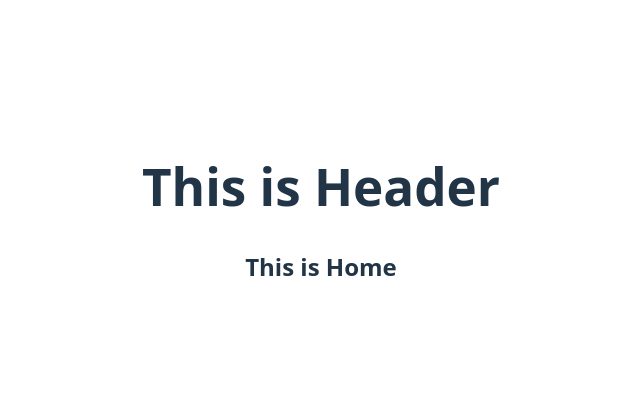
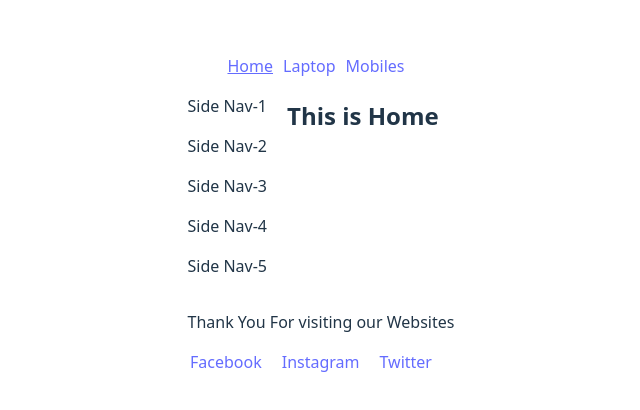
Before and after one commit to Rahaman-Atikur/React-Router-Recap, a React (Vite) app: page / in a window 1280 px wide. Shown: the part 186-596 px from the top of the page, without its empty margins (319-959 px from the left). Built offline with nearby package versions, Linux system fonts and the light colour scheme.

Commit message:
Phase Three done:Nav Link, Css Adding, Footer Fixed Concepts

```diff
--- /dev/null
+++ b/src/Components/Footer/Footer.css
@@ -0,0 +1,3 @@
+ a {
+    margin-right: 20px;
+}
--- /dev/null
+++ b/src/Components/Footer/Footer.jsx
@@ -0,0 +1,15 @@
+import React from 'react';
+import "./Footer.css"
+
+const Footer = () => {
+    return (
+        <div>
+            <p>Thank You For visiting our Websites</p>
+            <a href="/fb">Facebook</a>
+            <a href="/In">Instagram</a>
+            <a href="/twi">Twitter</a>
+        </div>
+    );
+};
+
+export default Footer;
--- /dev/null
+++ b/src/Components/Header/Header.css
@@ -0,0 +1,6 @@
+nav a{
+    margin-right: 10px;
+}
+nav a.active{
+    text-decoration: underline;
+}
--- a/src/Components/Header/Header.jsx
+++ b/src/Components/Header/Header.jsx
@@ -1,9 +1,16 @@
 import React from 'react';
+import { Link, NavLink } from 'react-router';
+import "./Header.css";
 
 const Header = () => {
     return (
         <div>
-            <h1>This is Header</h1>
+            <nav>
+                <NavLink to="/">Home</NavLink>
+                <NavLink to="/laptop">Laptop</NavLink>
+                <NavLink to="/mobiles">Mobiles</NavLink>
+            </nav>
+
         </div>
     );
 };
--- /dev/null
+++ b/src/Components/Laptop/Laptop.jsx
@@ -0,0 +1,11 @@
+import React from 'react';
+
+const Laptop = () => {
+    return (
+        <div>
+            <h2>This is Laptop</h2>
+        </div>
+    );
+};
+
+export default Laptop;
--- /dev/null
+++ b/src/Components/Root/Root.css
@@ -0,0 +1,5 @@
+.root-main{
+    display: flex;
+    gap: 20px;
+
+}
--- a/src/Components/Root/Root.jsx
+++ b/src/Components/Root/Root.jsx
@@ -1,12 +1,21 @@
 import React from 'react';
 import Header from '../Header/Header';
 import { Outlet } from 'react-router';
+import Footer from '../Footer/Footer';
+import Sidebar from '../Sidebar/Sidebar';
+import "./Root.css"
 
 const Root = () => {
     return (
         <div>
             <Header></Header>
-            <Outlet></Outlet>
+            <div className='root-main'>
+                <aside>
+                    <Sidebar></Sidebar>
+                </aside>
+                <Outlet></Outlet>
+            </div>
+            <Footer></Footer>
         </div>
     );
 };
--- /dev/null
+++ b/src/Components/Sidebar/Sidebar.jsx
@@ -0,0 +1,15 @@
+import React from 'react';
+
+const Sidebar = () => {
+    return (
+        <div>
+            <p>Side Nav-1</p>
+            <p>Side Nav-2</p>
+            <p>Side Nav-3</p>
+            <p>Side Nav-4</p>
+            <p>Side Nav-5</p>
+        </div>
+    );
+};
+
+export default Sidebar;
--- a/src/main.jsx
+++ b/src/main.jsx
@@ -9,6 +9,7 @@
 import Root from './Components/Root/Root.jsx';
 import Home from './Components/Home/Home.jsx';
 import Mobiles from './Components/Mobiles/Mobiles.jsx';
+import Laptop from './Components/Laptop/laptop.jsx';
 
 const router = createBrowserRouter([
   {
@@ -17,7 +18,8 @@
     children: [
       { index: true, Component: Home },
       { path: "mobiles", Component: Mobiles },
-      { path: "Home", Component: Home }
+      { path: "Home", Component: Home },
+      { path: "laptop", Component: Laptop },
     ]
   },
   {
```
